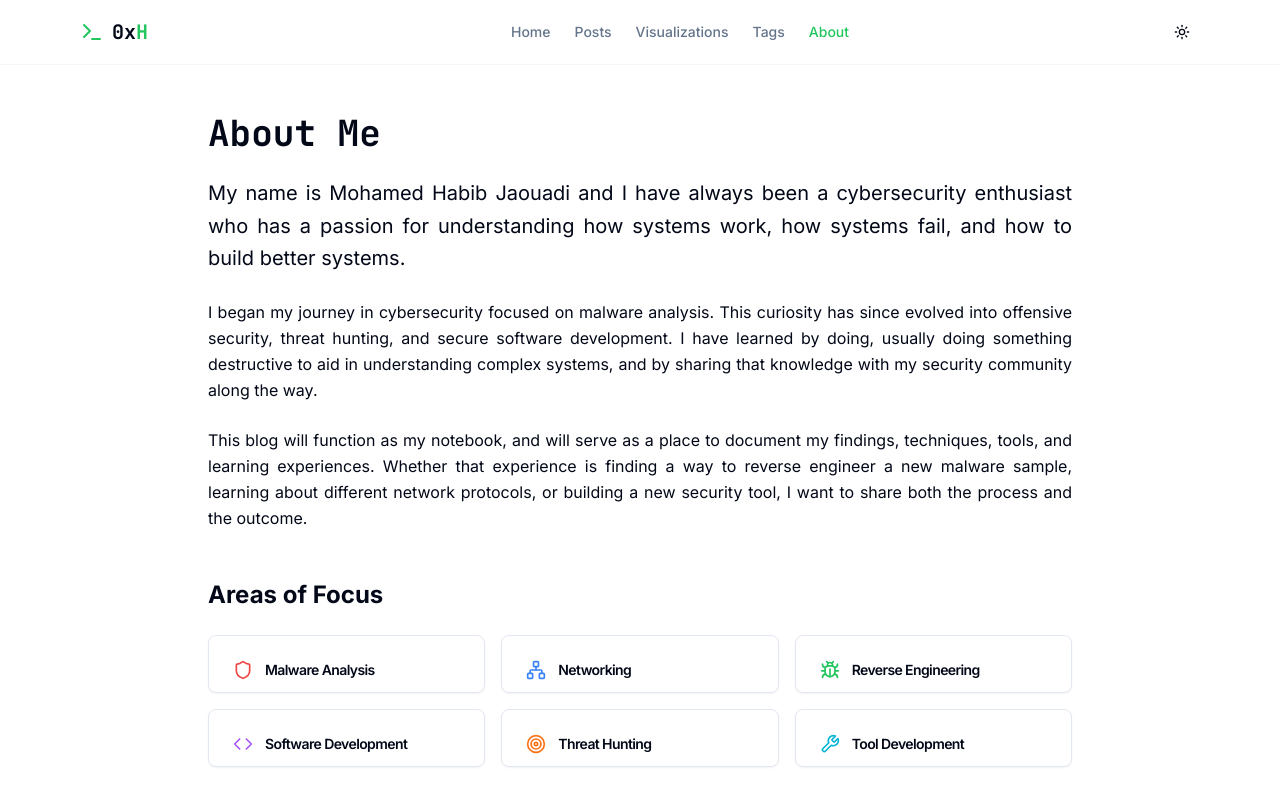
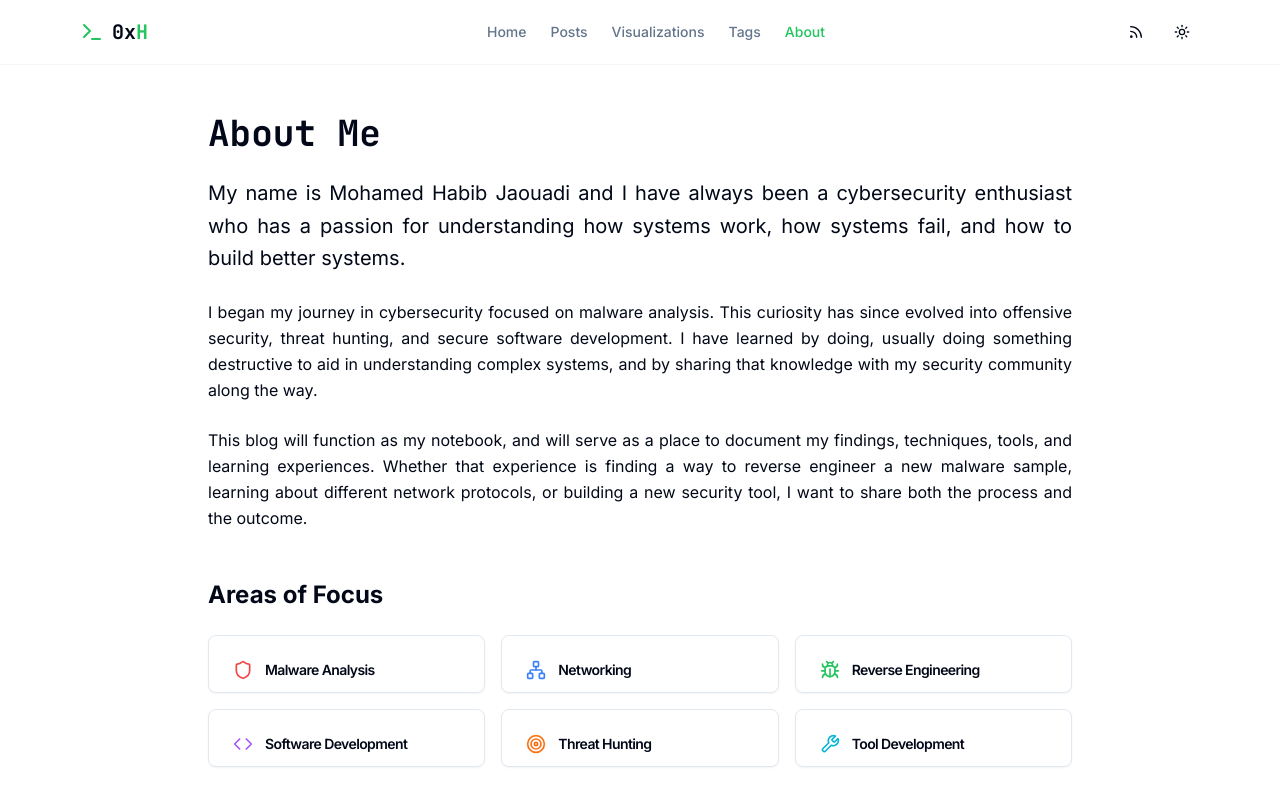
Before and after one commit to mohamedjawady/mohamedjawady.github.io, a Next.js app: page /about in a window 1280 px wide. Shown: the top 800 px of the page. Built offline with nearby package versions, Linux system fonts and the light colour scheme.

Commit message:
RSS indicator added

```diff
--- a/components/header.tsx
+++ b/components/header.tsx
@@ -2,7 +2,7 @@
 
 import Link from "next/link"
 import { usePathname } from "next/navigation"
-import { Terminal, Menu, X } from "lucide-react"
+import { Terminal, Menu, X, Rss } from "lucide-react"
 import { ThemeToggle } from "@/components/theme-toggle"
 import { Button } from "@/components/ui/button"
 import { useState } from "react"
@@ -53,6 +53,11 @@ export function Header() {
           </nav>
 
           <div className="flex items-center space-x-2">
+            <Button asChild variant="ghost" size="sm" className="hidden sm:inline-flex">
+              <Link href="/feed.xml" target="_blank" rel="noopener noreferrer" title="RSS Feed">
+                <Rss className="w-4 h-4" />
+              </Link>
+            </Button>
             <ThemeToggle />
             <Button variant="ghost" size="sm" className="md:hidden" onClick={() => setMobileMenuOpen(!mobileMenuOpen)}>
               {mobileMenuOpen ? <X className="w-5 h-5" /> : <Menu className="w-5 h-5" />}
@@ -77,6 +82,16 @@ export function Header() {
                   {item.name}
                 </Link>
               ))}
+              <Link
+                href="/feed.xml"
+                target="_blank"
+                rel="noopener noreferrer"
+                className="px-2 py-1 text-sm font-medium transition-colors hover:text-green-500 text-muted-foreground flex items-center gap-2"
+                onClick={() => setMobileMenuOpen(false)}
+              >
+                <Rss className="w-4 h-4" />
+                RSS Feed
+              </Link>
             </nav>
           </div>
         )}
```
